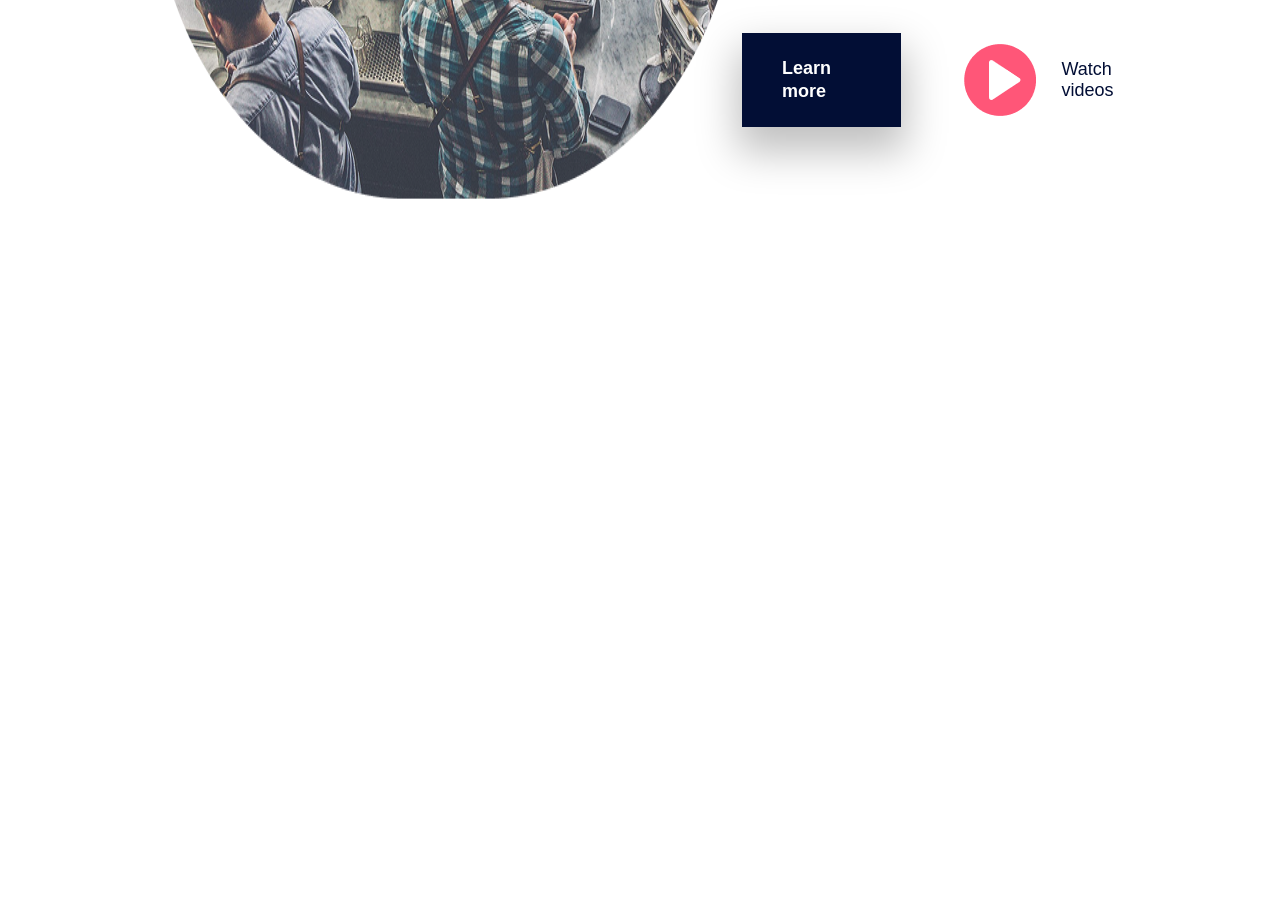
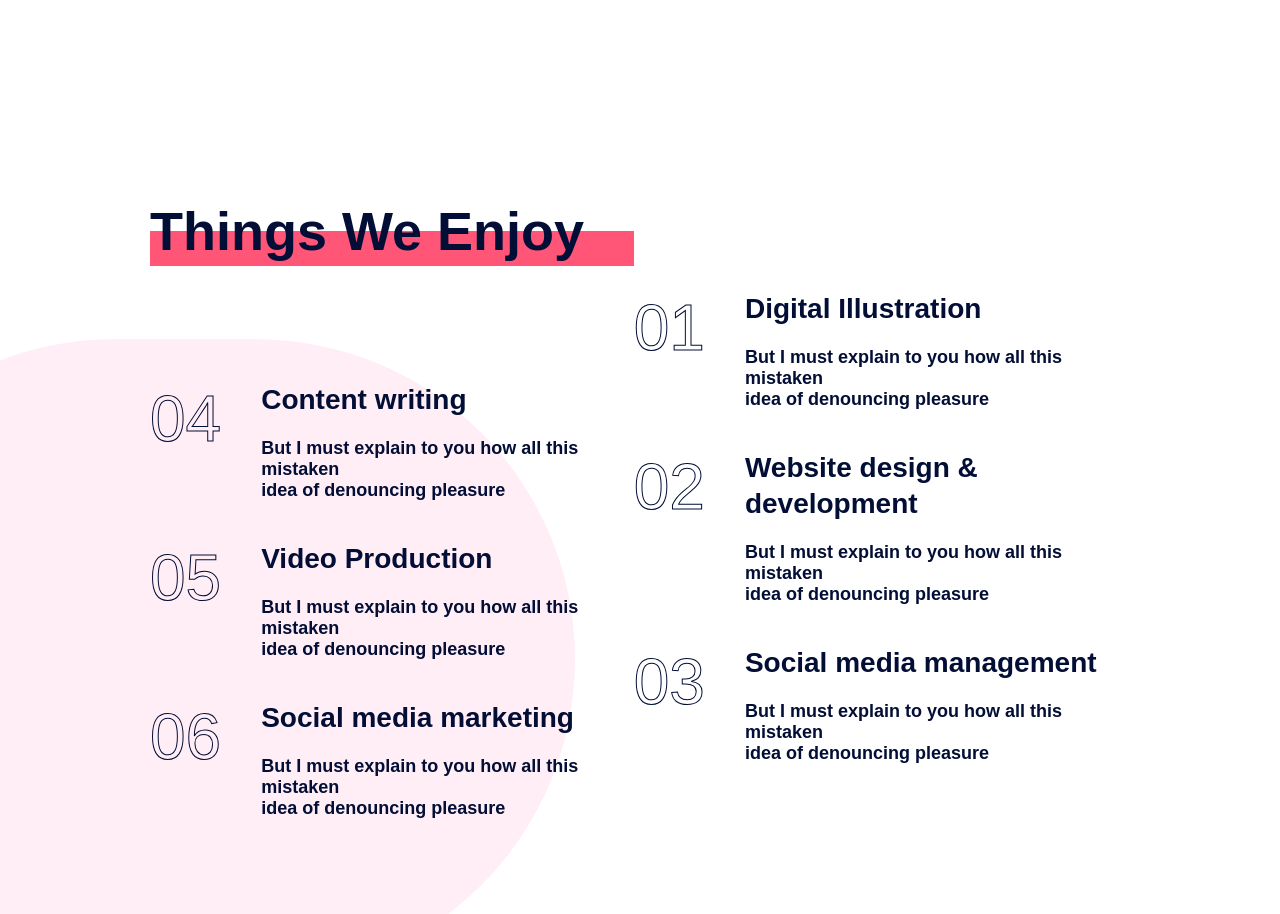
Before and after one commit to igortrajic/static-site-igor, a plain HTML site: page index.html in a window 1280 px wide. Shown: the part 1886-2800 px from the top of the page. Before the commit the page ends 2186 px from the top, so only its background shows below. Drawn offline with Linux system fonts and the light colour scheme; a web font is replaced by a local one.

Commit message:
feat: Things we enjoy page closes: #7

```diff
--- a/index.html
+++ b/index.html
@@ -9,7 +9,7 @@
   <link href="https://fonts.google.com/specimen/Merriweather" rel="stylesheet">
   <style>
     body {
-      font-family: 'Merriweather',sans-serif;
+      font-family: 'Merriweather', sans-serif;
     }
   </style>
 </head>
@@ -35,15 +35,17 @@
         <div class="text">We help to<br>Create <mark> Brands </mark><br>With Coffee</div>
         <a class="seework buttons" href="#">See our work</a>
       </div>
-      <img src="Illustration.png" class="image1"/>
+      <img src="Illustration.png" class="image1" />
     </header>
   </homepage>
   <poweredbypage>
     <header class="poweredby-page">
-      <img src="Illustration2.png" class="image2"/>
+      <img src="Illustration2.png" class="image2" />
       <div class="info2">
         <h1 class="title titles">Powered by<br><span class="underlinee"> talented people</span></h1>
-          <div class="text2">But I must explain to you how all thismistaken idea of<br> denouncing pleasure and praising pain was born and I will<br> give you a complete account of the system.<br><br>I wrote to let them know ready to came back they kicked<br> me of their team slack all of us are make company email.</div>
+        <div class="text2">But I must explain to you how all thismistaken idea of<br> denouncing pleasure and praising
+          pain was born and I will<br> give you a complete account of the system.<br><br>I wrote to let them know ready
+          to came back they kicked<br> me of their team slack all of us are make company email.</div>
         <div class="lesbuttons">
           <a class="learnmore buttons" href="#">Learn more</a>
           <div class="watch-videos">
@@ -54,6 +56,66 @@
       </div>
     </header>
   </poweredbypage>
+  <servicespage>
+    <header class="services-page">
+      <div class="pinkcircle"></div>
+      <div class="leftside">
+        <h2 class="servicetitle titles underlinee">Things We Enjoy</h2>
+        <div class="allleft3">
+          <div class="four display">
+            <span class="number4 numeros">04</span>
+            <div class="point4text">
+              <div class="forth-service subtitles titlegaps">Content writing</div>
+              <b class="sentence4">But I must explain to you how all this mistaken <br>idea of denouncing pleasure</b>
+            </div>
+          </div>
+          <div class="five display">
+            <span class="number5 numeros">05</span>
+            <div class="point5text">
+              <div class="fifth-service subtitles titlegaps">Video Production</div>
+              <b class="sentence5">But I must explain to you how all this mistaken <br>idea of denouncing pleasure</b>
+            </div>
+          </div>
+          <div class="six display">
+            <span class="number6 numeros">06</span>
+            <div class="point6text">
+              <div class="sixth-service subtitles titlegaps">Social media marketing</div>
+              <b class="sentence6">But I must explain to you how all this mistaken <br>idea of denouncing pleasure</b>
+            </div>
+          </div>
+        </div>
+      </div>
+
+
+      <div class="rightside">
+        <div class="allright3">
+          <div class="one display">
+            <span class="number1 numeros">01</span>
+            <div class="point1text">
+              <div class="first-service subtitles titlegaps">Digital Illustration</div>
+              <b class="sentence1">But I must explain to you how all this mistaken <br>idea of denouncing pleasure</b>
+            </div>
+          </div>
+          <div class="two display">
+            <span class="number2 numeros numbergaps">02</span>
+            <div class="point2text">
+              <div class="second-service subtitles titlegaps">Website design & development</div>
+              <b class="sentence2">But I must explain to you how all this mistaken <br>idea of denouncing pleasure</b>
+            </div>
+          </div>
+          <div class="three display numbersgaps">
+            <span class="number3 numeros">03</span>
+            <div class="point3text">
+              <div class="third-service subtitles titlegaps">Social media management</div>
+              <b class="sentence3">But I must explain to you how all this mistaken <br>idea of denouncing pleasure</b>
+            </div>
+          </div>
+        </div>
+      </div>
+
+
+    </header>
+  </servicespage>
 </body>
 
 </html>
--- a/style.css
+++ b/style.css
@@ -10,6 +10,13 @@ body {
   line-height: 62px;
 }
 
+.subtitles {
+  font-size: 28px;
+  font-weight: 700;
+  line-height: 36px;
+  font-style: bold;
+}
+
 .menu {
   gap: 60px;
   display: flex;
@@ -19,7 +26,7 @@ body {
 .my-header {
   padding-top: 8px;
   padding-right: 150px;
-  padding-bottom: 8px;
+  margin-bottom: 8px;
   padding-left: 150px;
   background: #FFFFFF;
   box-shadow: 0px 8px 20px 5px #00000014;
@@ -55,17 +62,17 @@ body {
 }
 
 .home-header {
-  padding-left: 150px;
-  padding-right: 150px;
-  margin-top: 300px;
-  margin-bottom: 200px;
+  margin-left: 150px;
+  margin-right: 150px;
+  padding-top: 300px;
+  margin-bottom: 0px;
   display: flex;
   justify-content: space-between;
 
 }
 
 .image1 {
-  margin-bottom: 200px;
+  padding-bottom: 200px;
   border-radius: 200px;
   color: #FFEEF6;
 
@@ -107,7 +114,7 @@ mark {
 .poweredby-page {
     margin-left: 150px;
     margin-right: 150px;
-    padding-top: 100px;
+    margin-top: 100px;
     padding-bottom: 100px;
     display: flex;
     justify-content: space-between;
@@ -141,5 +148,69 @@ mark {
   background-image: linear-gradient(#FF5678,#FF5678);
   background-repeat: no-repeat;
   background-size: 100% 0.95em;
-  background-position: 0em 0.66em;
+  background-position: 0em 0.56em;
 }
+
+
+.services-page{
+  display: flex;
+  justify-content: space-between;
+  margin-top: 100px;
+  padding-bottom: 100px;
+  margin-left: 150px;
+  margin-right: 150px;
+  position: relative;
+  z-index: 1
+}
+
+.display {
+  display: flex;
+}
+
+.numeros {
+  font-size: 64px;
+  color: transparent;
+  -webkit-text-stroke: 1px #020E35;
+  padding-right: 40px;
+}
+
+.servicetitle {
+  padding-bottom: 120px;
+  position: relative;
+  z-index: 1;
+  margin: 0;
+  background-size: 100% 0.65em;
+}
+
+.allleft3 {
+  position: relative;
+  z-index: 1;
+  display: flex;
+  flex-direction: column;
+  gap: 40px;
+}
+
+.titlegaps {
+  display: flex;
+  padding-bottom: 20px;
+}
+
+.pinkcircle {
+    position: absolute;
+
+  bottom: -60px;
+  left: -355px;
+  width: 780px;
+  height: 640px;
+  background-color:#FFEEF6;
+  border-radius: 1000px;
+  z-index: 0;
+  pointer-events: none;
+}
+
+.allright3 {
+    padding-top: 91px;
+    display: flex;
+    flex-direction: column;
+    gap: 40px;
+}
```
Lines whose indentation alone changed are shown as unchanged.
